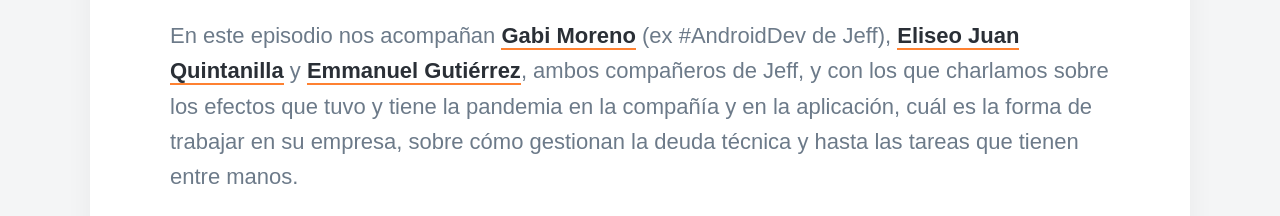
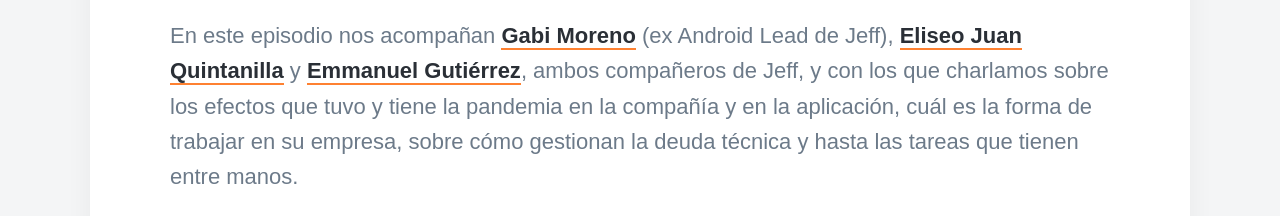
Before and after one commit to npatarino/chimichurri-code, a Jekyll site: the page built from _projects/2021-01-13-ccp-ep-6-jeff.md, in a window 1280 px wide. Shown: the part 1307-1523 px from the top of the page. Built offline with Jekyll 4.4.1, drawn with Linux system fonts in a browser that asks for light colours; nearby versions of some CDN libraries; some web fonts are replaced.

Commit message:
Fix typo.

```diff
--- a/_projects/2021-01-13-ccp-ep-6-jeff.md
+++ b/_projects/2021-01-13-ccp-ep-6-jeff.md
@@ -2,7 +2,7 @@
 title: 'Podcast. Ep. 6'
 subtitle: 'Charlando con los Androides de Jeff'
 date: 2021-01-27 18:00:00
-description: En este episodio nos acompañan Gabi Moreno (ex Android dev de Jeff), Eliseo Juan Quintanilla y Emmanuel Gutiérrez ambos compañeros de eDreams.
+description: En este episodio nos acompañan Gabi Moreno (ex Android Lead de Jeff), Eliseo Juan Quintanilla y Emmanuel Gutiérrez ambos compañeros de Jeff.
 featured_image: '/images/ep-6/ep-6-cover-square.png'
 spotifytrack: 55jHWnHVwaYjzd1ybOwSKp
 ---
@@ -11,7 +11,7 @@
 
 {% include spotifytrack.html id=page.spotifytrack %}
 
-En este episodio nos acompañan [Gabi Moreno](https://twitter.com/soygabimoreno) (ex #AndroidDev de Jeff),
+En este episodio nos acompañan [Gabi Moreno](https://twitter.com/soygabimoreno) (ex Android Lead de Jeff),
 [Eliseo Juan Quintanilla](https://www.linkedin.com/in/eliseojuan/) y [Emmanuel Gutiérrez](https://twitter.com/EmmanuelGuther), ambos compañeros de
 Jeff, y con los que charlamos sobre los efectos que tuvo y tiene la pandemia en la compañía y en la aplicación,
 cuál es la forma de trabajar en su empresa, sobre cómo gestionan la deuda técnica y hasta las tareas que tienen entre
```
